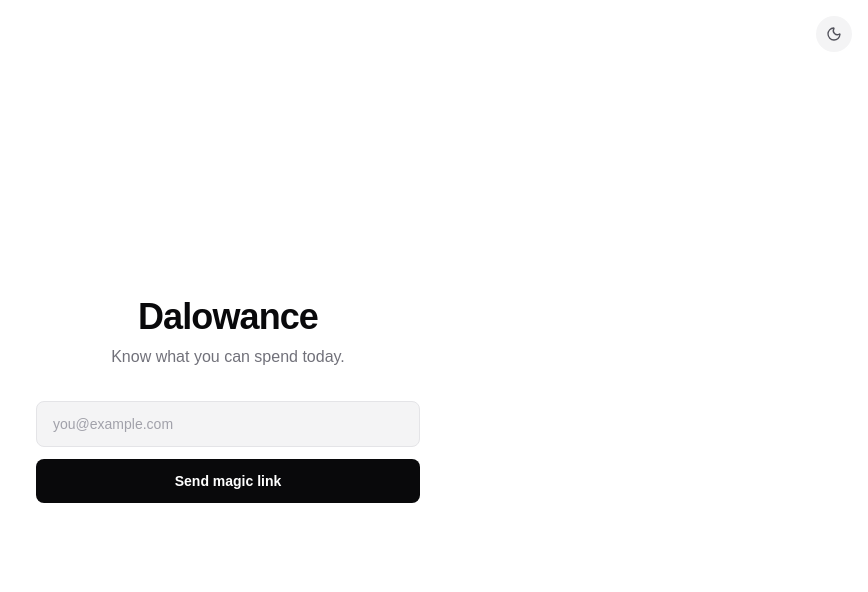
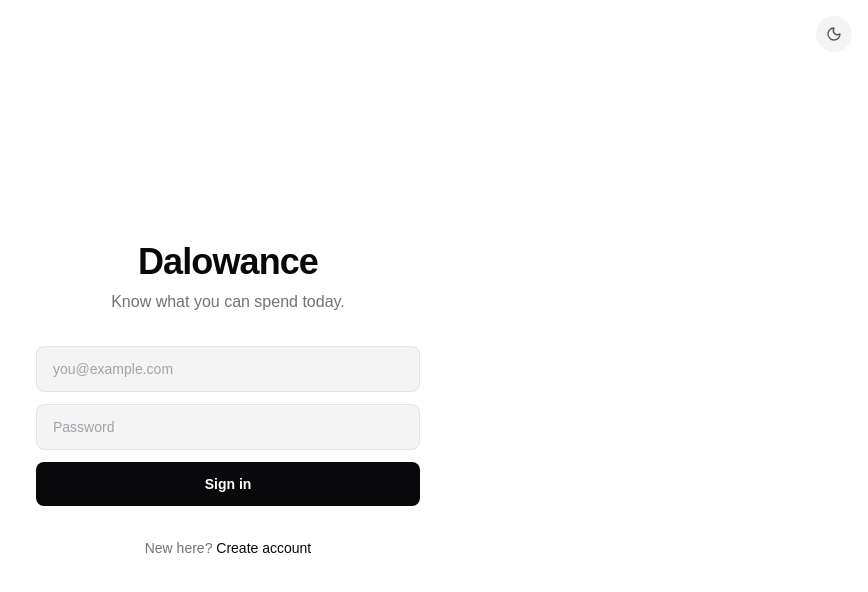
Before and after one commit to MarksVale/dalowance, a Next.js app: page / in a window 1280 px wide. Shown: the top 592 px of the page, without its empty margins (412-1280 px from the left). Built offline with nearby package versions, Linux system fonts and the light colour scheme; no server answers.

Commit message:
feat: email/password auth

```diff
--- a/src/app/auth/login/route.ts
+++ b/src/app/auth/login/route.ts
@@ -4,20 +4,30 @@ import { NextRequest, NextResponse } from 'next/server'
 export async function POST(request: NextRequest) {
   const formData = await request.formData()
   const email = formData.get('email')?.toString() ?? ''
-
+  const password = formData.get('password')?.toString() ?? ''
+  const mode = formData.get('mode')?.toString() ?? 'signin'
   const origin = request.nextUrl.origin
   const supabase = await createClient()
 
-  const { error } = await supabase.auth.signInWithOtp({
-    email,
-    options: {
-      emailRedirectTo: `${origin}/auth/callback`,
-    },
-  })
-
-  if (error) {
-    return NextResponse.redirect(`${origin}/?status=error`, { status: 303 })
+  if (mode === 'signup') {
+    const { error } = await supabase.auth.signUp({ email, password })
+    if (error) {
+      const msg = encodeURIComponent(error.message)
+      return NextResponse.redirect(`${origin}/?mode=signup&error=${msg}`, { status: 303 })
+    }
+    // Auto sign in after signup
+    const { error: signInError } = await supabase.auth.signInWithPassword({ email, password })
+    if (signInError) {
+      return NextResponse.redirect(`${origin}/?mode=signup&status=check-email`, { status: 303 })
+    }
+    return NextResponse.redirect(`${origin}/onboarding/balance`, { status: 303 })
   }
 
-  return NextResponse.redirect(`${origin}/?status=check-email`, { status: 303 })
+  // Sign in
+  const { error } = await supabase.auth.signInWithPassword({ email, password })
+  if (error) {
+    const msg = encodeURIComponent(error.message)
+    return NextResponse.redirect(`${origin}/?error=${msg}`, { status: 303 })
+  }
+  return NextResponse.redirect(`${origin}/home`, { status: 303 })
 }
--- a/src/app/page.tsx
+++ b/src/app/page.tsx
@@ -2,7 +2,7 @@ import { redirect } from 'next/navigation'
 import { createClient } from '@/lib/supabase/server'
 
 type Props = {
-  searchParams: Promise<{ status?: string }>
+  searchParams: Promise<{ mode?: string; error?: string; status?: string }>
 }
 
 export default async function LandingPage({ searchParams }: Props) {
@@ -11,7 +11,8 @@ export default async function LandingPage({ searchParams }: Props) {
 
   if (user) redirect('/home')
 
-  const { status } = await searchParams
+  const { mode, error, status } = await searchParams
+  const isSignup = mode === 'signup'
 
   return (
     <main className="min-h-screen bg-white dark:bg-zinc-950 flex flex-col items-center justify-center px-4">
@@ -28,33 +29,57 @@ export default async function LandingPage({ searchParams }: Props) {
         </div>
 
         {/* Status banners */}
-        {status === 'check-email' && (
-          <div className="w-full rounded-lg bg-emerald-950 border border-emerald-800 px-4 py-3 text-sm text-emerald-300 text-center">
-            Check your email for the login link.
+        {error && (
+          <div className="w-full rounded-lg bg-red-50 dark:bg-red-950/40 border border-red-200 dark:border-red-900 px-4 py-3 text-sm text-red-600 dark:text-red-400 text-center">
+            {decodeURIComponent(error)}
           </div>
         )}
-        {status === 'error' && (
-          <div className="w-full rounded-lg bg-red-950 border border-red-800 px-4 py-3 text-sm text-red-300 text-center">
-            Something went wrong, try again.
+        {status === 'check-email' && (
+          <div className="w-full rounded-lg bg-emerald-50 dark:bg-emerald-950/40 border border-emerald-200 dark:border-emerald-900 px-4 py-3 text-sm text-emerald-700 dark:text-emerald-300 text-center">
+            Check your email to confirm your account, then sign in.
           </div>
         )}
 
-        {/* Magic link form */}
+        {/* Form */}
         <form action="/auth/login" method="POST" className="w-full flex flex-col gap-3">
+          <input type="hidden" name="mode" value={isSignup ? 'signup' : 'signin'} />
           <input
             type="email"
             name="email"
             required
+            autoComplete="email"
             placeholder="you@example.com"
+            className="w-full rounded-lg bg-zinc-100 dark:bg-zinc-900 border border-zinc-200 dark:border-zinc-800 px-4 py-3 text-zinc-950 dark:text-white placeholder:text-zinc-400 dark:placeholder:text-zinc-500 text-sm outline-none focus:border-zinc-400 dark:focus:border-zinc-600 transition-colors"
+          />
+          <input
+            type="password"
+            name="password"
+            required
+            autoComplete={isSignup ? 'new-password' : 'current-password'}
+            placeholder="Password"
+            minLength={6}
             className="w-full rounded-lg bg-zinc-100 dark:bg-zinc-900 border border-zinc-200 dark:border-zinc-800 px-4 py-3 text-zinc-950 dark:text-white placeholder:text-zinc-400 dark:placeholder:text-zinc-500 text-sm outline-none focus:border-zinc-400 dark:focus:border-zinc-600 transition-colors"
           />
           <button
             type="submit"
             className="w-full rounded-lg bg-zinc-950 dark:bg-white text-white dark:text-zinc-950 font-semibold text-sm py-3 hover:bg-zinc-800 dark:hover:bg-zinc-100 transition-colors"
           >
-            Send magic link
+            {isSignup ? 'Create account' : 'Sign in'}
           </button>
         </form>
+
+        {/* Toggle */}
+        <p className="text-zinc-500 dark:text-zinc-400 text-sm">
+          {isSignup ? (
+            <>Already have an account?{' '}
+              <a href="/" className="text-zinc-950 dark:text-white font-medium hover:underline">Sign in</a>
+            </>
+          ) : (
+            <>New here?{' '}
+              <a href="/?mode=signup" className="text-zinc-950 dark:text-white font-medium hover:underline">Create account</a>
+            </>
+          )}
+        </p>
 
       </div>
     </main>
```
